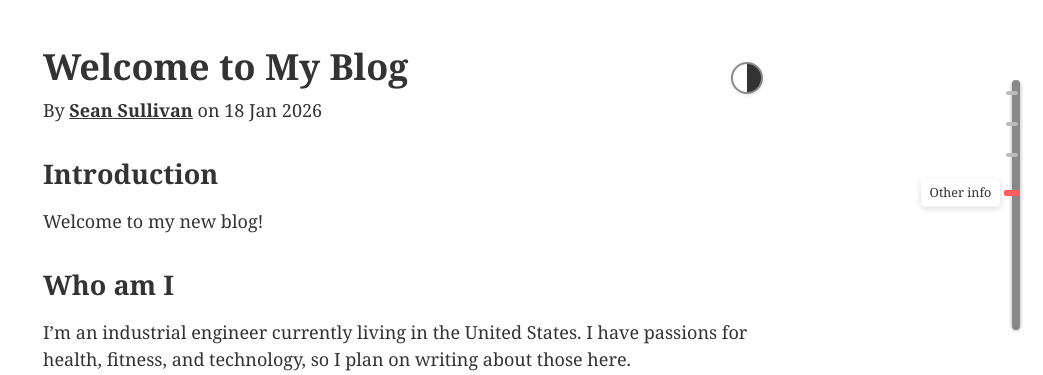
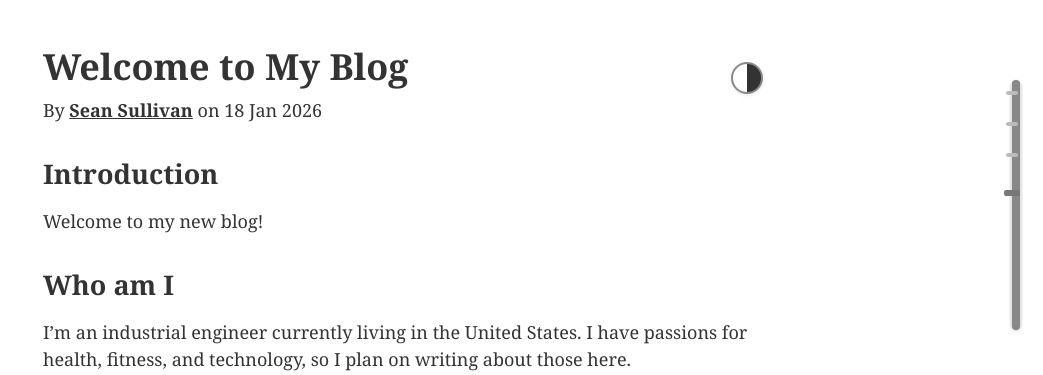
Before and after one commit to 0sps/sull1van.com, a Jekyll site: the page built from _posts/2026-01-18-welcome-to-my-blog.md, in a window 1280 px wide. Shown: the top 375 px of the page, without its empty margins (237-1280 px from the left). Built offline with Jekyll 4.4.1, drawn with Linux system fonts in a browser that asks for light colours.

Commit message:
Update post.html

```diff
--- a/_layouts/post.html
+++ b/_layouts/post.html
@@ -60,7 +60,7 @@
 
   @media (min-width: 800px) {
     #mini-toc-scrollbar {
-      display: block; /* show on desktop */
+      display: block;
     }
   }
 
@@ -129,38 +129,9 @@
     background: #999;
   }
 
-  .mini-toc-tick::after {
-    content: attr(data-title);
-    position: absolute;
-    right: 22px;
-    top: 50%;
-    transform: translateY(-50%);
-    background: #fff;
-    color: #333;
-    padding: 4px 8px;
-    border-radius: 4px;
-    font-size: 12px;
-    white-space: nowrap;
-    opacity: 0;
-    pointer-events: none;
-    box-shadow: 0 2px 6px rgba(0,0,0,0.15);
-    transition: opacity 0.2s, transform 0.2s;
-    font-family: inherit;
-  }
-
-  html[data-theme="dark"] .mini-toc-tick::after {
-    background: #222;
-    color: #eee;
-    box-shadow: 0 2px 6px rgba(0,0,0,0.5);
-  }
-
-  .mini-toc-tick:hover::after, .mini-toc-tick.active-tick::after {
-    opacity: 1;
-    transform: translateY(-50%) scale(1.05);
-  }
-
+  /* Grey highlighted active tick */
   .mini-toc-tick.active-tick {
-    background: #ff5e5e;
+    background: #777;
     width: 16px;
     right: 3px;
     height: 6px;
@@ -168,13 +139,38 @@
   }
 
   html[data-theme="dark"] .mini-toc-tick.active-tick {
-    background: #ff7e7e;
+    background: #aaa;
+  }
+
+  .mini-toc-label {
+    position: absolute;
+    right: 28px;
+    transform: translateY(-50%) scale(0.5);
+    background: #fff;
+    color: #333;
+    padding: 6px 10px;
+    border-radius: 6px;
+    font-size: 14px;
+    white-space: nowrap;
+    opacity: 0;
+    pointer-events: none; /* Let mouse interact with container only */
+    box-shadow: 0 4px 10px rgba(0,0,0,0.15);
+    transform-origin: right center;
+    font-family: inherit;
+    font-weight: 500;
+  }
+
+  html[data-theme="dark"] .mini-toc-label {
+    background: #2a2a2a;
+    color: #eee;
+    box-shadow: 0 4px 10px rgba(0,0,0,0.5);
   }
 </style>
 
 <div id="mini-toc-scrollbar" title="Table of Contents">
   <div id="mini-toc-track"></div>
   <div id="mini-toc-ticks"></div>
+  <div id="mini-toc-labels"></div>
   <div id="mini-toc-thumb"></div>
 </div>
 
@@ -187,24 +183,50 @@
   const track = document.getElementById("mini-toc-track");
   const thumb = document.getElementById("mini-toc-thumb");
   const ticksContainer = document.getElementById("mini-toc-ticks");
+  const labelsContainer = document.getElementById("mini-toc-labels");
 
   let isDragging = false;
   let dragStartY = 0;
   let dragStartScrollY = 0;
 
   const ticks = [];
+  let isHovering = false;
+  let hoverTimeout;
 
   headings.forEach((heading, i) => {
     if (!heading.id) heading.id = 'mini-toc-h-' + i;
+
+    // Create tick
     const tick = document.createElement('div');
     tick.className = 'mini-toc-tick';
-    tick.setAttribute('data-title', heading.innerText);
     tick.addEventListener('click', () => {
       heading.scrollIntoView({ behavior: 'smooth' });
     });
     ticksContainer.appendChild(tick);
-    ticks.push({ element: tick, target: heading });
+
+    // Create label
+    const label = document.createElement('div');
+    label.className = 'mini-toc-label';
+    label.innerText = heading.innerText;
+    labelsContainer.appendChild(label);
+
+    ticks.push({ element: tick, labelEl: label, target: heading, percent: 0, yOffset: 0 });
   });
+
+  function closeLabels() {
+    ticks.forEach(t => {
+      const label = t.labelEl;
+      label.style.transition = 'opacity 0.3s, transform 0.3s';
+      label.style.opacity = 0;
+      label.style.transform = `translateY(-50%) scale(0.5)`;
+    });
+  }
+
+  // Initial load timer
+  let initialLoadTimeout = setTimeout(() => {
+    if (!isHovering) closeLabels();
+    initialLoadTimeout = null;
+  }, 3000);
 
   function update() {
     const docHeight = document.documentElement.scrollHeight;
@@ -244,6 +267,20 @@
         t.element.classList.remove('active-tick');
       }
     });
+
+    // If initial load timer is running and we are not hovering, just show the active label
+    if (initialLoadTimeout && !isHovering) {
+      ticks.forEach((t, i) => {
+        if (i === activeTickIndex) {
+          t.labelEl.style.transition = 'opacity 0.3s, transform 0.3s';
+          t.labelEl.style.opacity = 1;
+          t.labelEl.style.transform = `translateY(-50%) scale(1)`;
+        } else {
+          t.labelEl.style.opacity = 0;
+          t.labelEl.style.transform = `translateY(-50%) scale(0.5)`;
+        }
+      });
+    }
   }
 
   let ticking = false;
@@ -259,6 +296,63 @@
 
   window.addEventListener('resize', update, {passive: true});
   setTimeout(update, 200);
+
+  // Mouse hover fisheye logic
+  container.addEventListener('mouseenter', () => {
+    isHovering = true;
+    clearTimeout(hoverTimeout);
+    if (initialLoadTimeout) {
+      clearTimeout(initialLoadTimeout);
+      initialLoadTimeout = null;
+    }
+  });
+
+  container.addEventListener('mousemove', (e) => {
+    isHovering = true;
+    clearTimeout(hoverTimeout);
+
+    const rect = container.getBoundingClientRect();
+    const mouseY = e.clientY - rect.top;
+
+    // calc positions
+    let closestIdx = -1;
+    let minD = Infinity;
+    ticks.forEach((t, i) => {
+      t.yOffset = (t.percent / 100) * rect.height;
+      const d = Math.abs(t.yOffset - mouseY);
+      if (d < minD) {
+        minD = d;
+        closestIdx = i;
+      }
+    });
+
+    ticks.forEach((t, i) => {
+      const label = t.labelEl;
+      if (Math.abs(i - closestIdx) <= 1) {
+        const d = Math.abs(t.yOffset - mouseY);
+        // Map distance (0 to 60px) to scale/opacity
+        const factor = Math.max(0, 1 - (d / 60));
+        const scale = 0.65 + 0.35 * factor; // 0.65 to 1.0
+        const opac  = 0.4 + 0.6 * factor; // 0.4 to 1.0
+
+        label.style.transition = 'none'; // Instant follow
+        label.style.transform = `translateY(-50%) scale(${scale})`;
+        label.style.opacity = opac;
+        label.style.zIndex = i === closestIdx ? 100 : 50;
+      } else {
+        label.style.transition = 'opacity 0.2s, transform 0.2s';
+        label.style.opacity = 0;
+        label.style.transform = `translateY(-50%) scale(0.5)`;
+      }
+    });
+  });
+
+  container.addEventListener('mouseleave', () => {
+    isHovering = false;
+    hoverTimeout = setTimeout(() => {
+      closeLabels();
+    }, 3000);
+  });
 
   // Dragging
   thumb.addEventListener('mousedown', (e) => {
```
Also changed, not shown: other parts of _layouts/post.html (+4 -3 lines).
